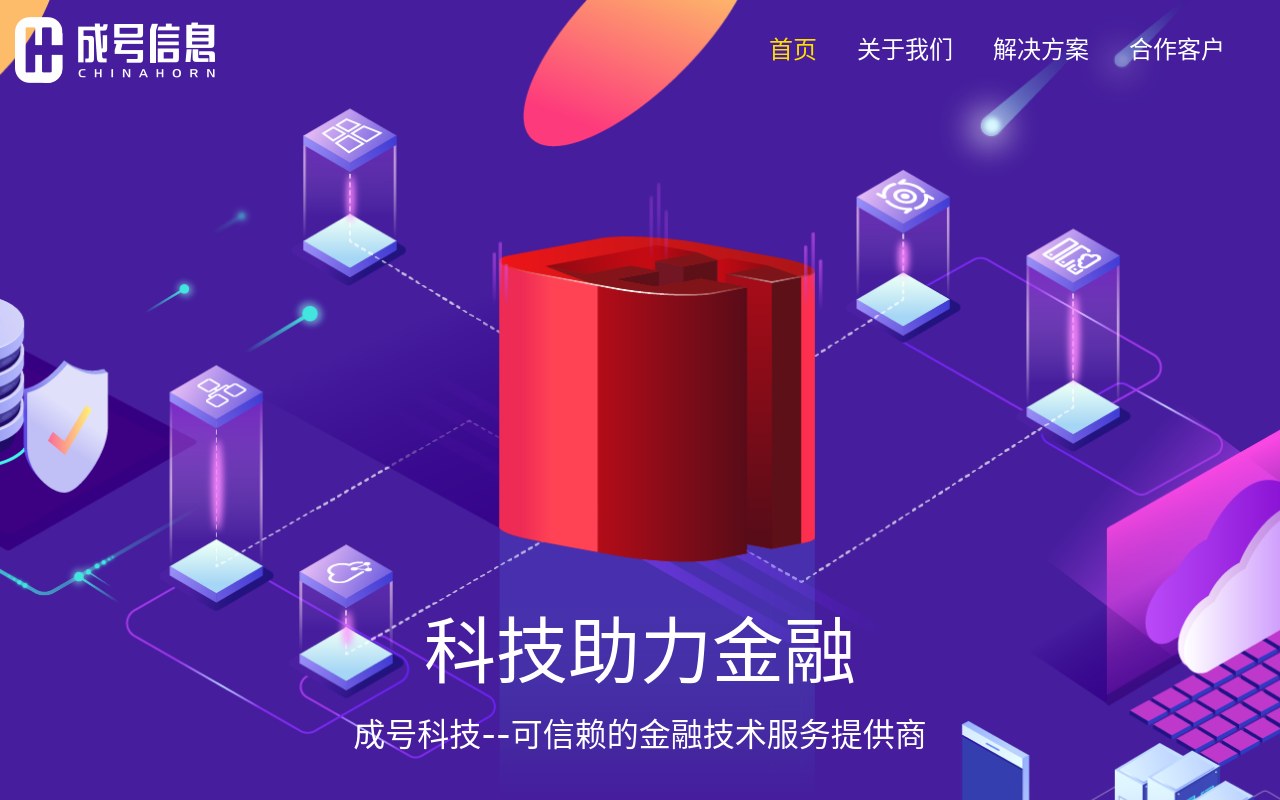
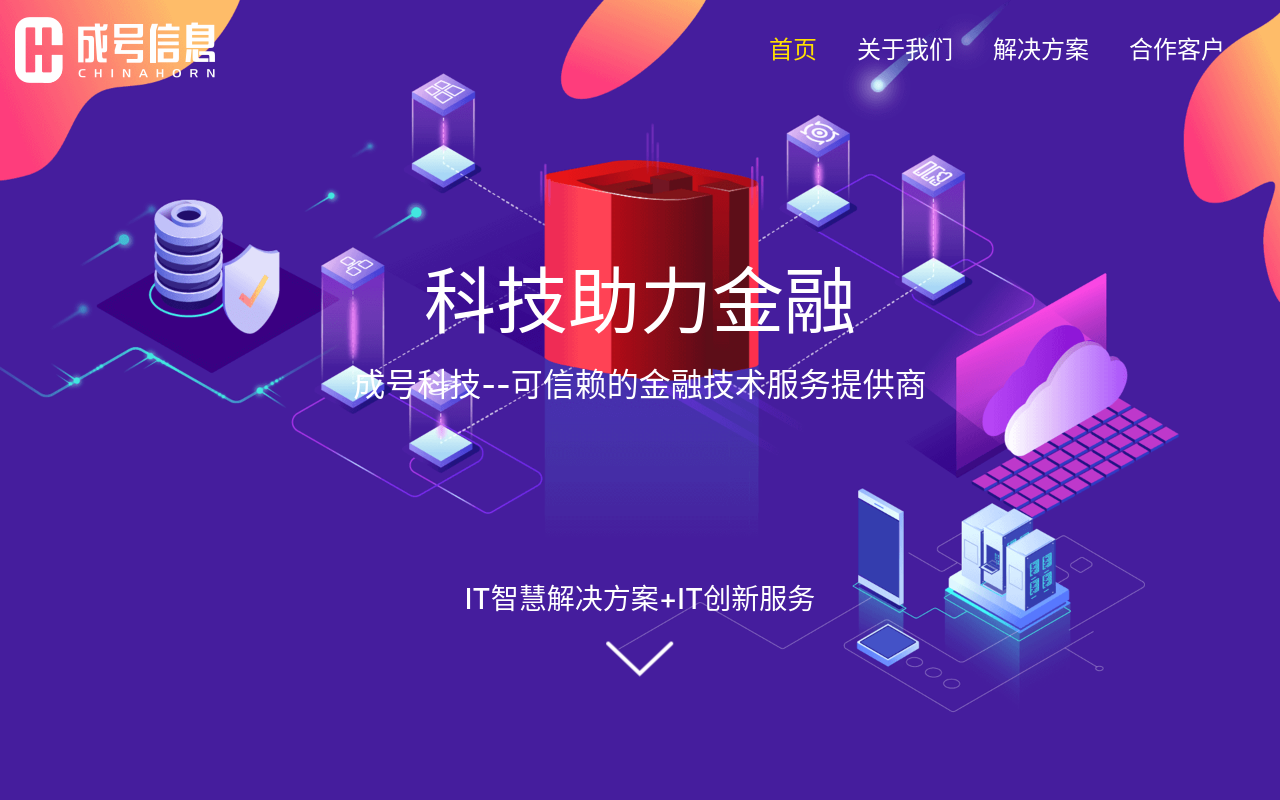
Before and after one commit to wuzhongwei/chengxin, a Vue app: page / in a window 1280 px wide. Shown: the top 800 px of the page. Built offline with nearby package versions, Linux system fonts and the light colour scheme.

Commit message:
首屏调整

```diff
--- a/src/components/PC.vue
+++ b/src/components/PC.vue
@@ -458,7 +458,8 @@ export default {
     background-position: top center;
     background-size: cover;
     overflow: hidden;
-    height: 1180px;
+    // height: 1180px;
+	height:100vh;
     .logo {
       background-image: url('~@/assets/logo_Antiwhite@1x.png');
       background-repeat: no-repeat;
@@ -474,9 +475,12 @@ export default {
       height: 66px;
     }
     .banner-content {
-      margin-top: 608px;
       text-align: center;
       color: #fff;
+      position: absolute;
+      bottom: 0;
+      left: 50%;
+      transform: translate(-50%, 0);
     }
     .h1 {
       font-size: 72px;
```
Also changed, not shown: src/assets/img_banner.png.
